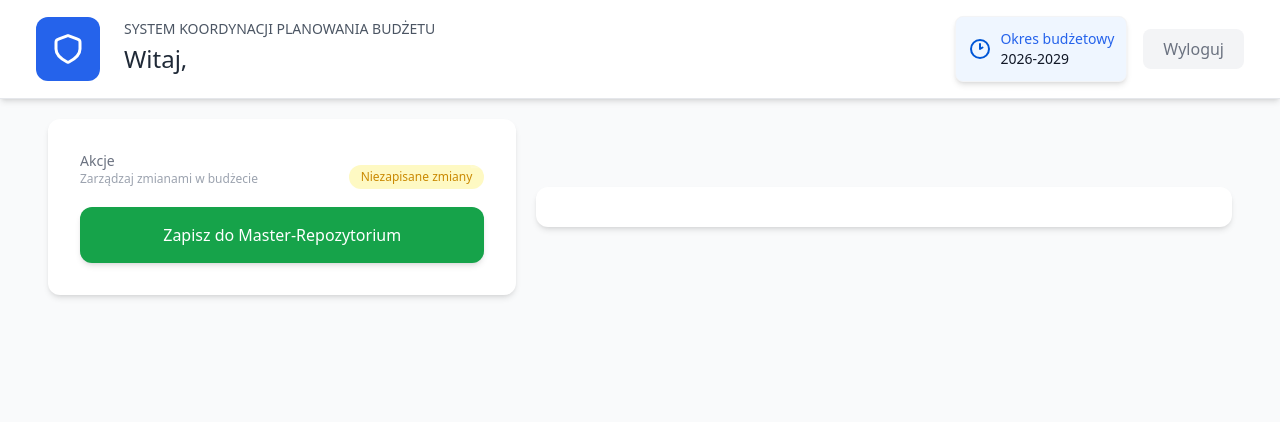
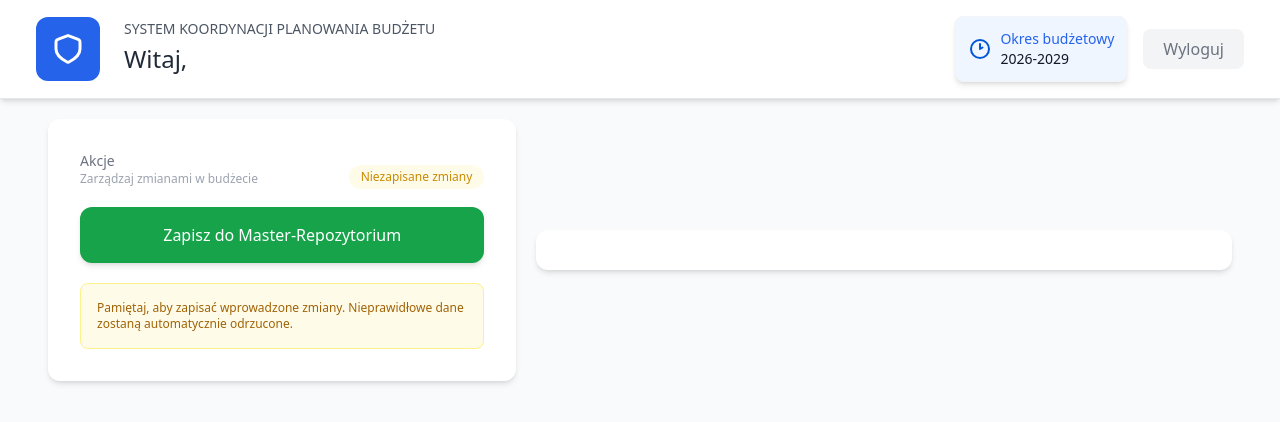
Before and after one commit to olobeca/HackNation, a React (Create React App) app in the folder frontend/: page /BezpieczneZarzadzanieBudzetem in a window 1280 px wide. Shown: the top 422 px of the page. Built offline with nearby package versions, Linux system fonts and the light colour scheme; what tailwindcss-motion would draw is missing.

Commit message:
added set changes bar

```diff
--- a/frontend/src/pages/BezpieczneZarzadzanieBudzetem.jsx
+++ b/frontend/src/pages/BezpieczneZarzadzanieBudzetem.jsx
@@ -5,7 +5,7 @@ import docsWhite from '../assets/docsWhite.svg';
 
 function BezpieczneZarzadzanieBudzetem() {
 
-    const [isChanged,SetisChanged] = useState(false);
+    const [isChanged,SetisChanged] = useState(true);
 
     return (
         <div className="bg-gray-50 h-screen">
@@ -15,22 +15,25 @@ function BezpieczneZarzadzanieBudzetem() {
                     <div className="bg-white shadow-md w-[65%] rounded-xl p-8 relative">
                         {isChanged ? (
                             <div className="flex flex-col gap-1 text-left ">
-                                <h1 className="text-sm text-gray-500">Akcje</h1>
-                                <h1 className="text-xs text-gray-400 mb-4">Zarządzaj zmianami w budżecie</h1>
-                                <button className="w-full py-4 rounded-xl bg-gray-100 text-gray-400 text-base cursor-not-allowed">Zapisz do Master-Repozytorium</button>
-                                <img src={docsGray} alt="dosc" className="w-8 h-8 absolute top-5 right-5 opacity-20"/>
-                            </div>
-                        ) : (
-                            <div className="flex flex-col gap-1 text-left ">
                                 <div className="flex justify-between items-center">
                                     <div>
                                         <h1 className="text-sm text-gray-500">Akcje</h1>
                                         <h1 className="text-xs text-gray-400 mb-4">Zarządzaj zmianami w budżecie</h1>
                                     </div>
-                                    <div className="bg-yellow-100 text-yellow-600 text-xs font-medium px-3 py-1 rounded-full motion-preset-pulse motion-duration-2000 ">Niezapisane zmiany</div>
+                                    <div className="bg-yellow-50 text-yellow-600 text-xs font-medium px-3 py-1 rounded-full motion-preset-pulse motion-duration-2000 ">Niezapisane zmiany</div>
                                 </div>
                                 <button className="w-full py-4 rounded-xl bg-green-600 hover:bg-green-700 hover:shadow-lg hover:scale-105 text-white text-base shadow-md">Zapisz do Master-Repozytorium</button>
                                 <img src={docsWhite} alt="dosc" className="w-8 h-8 absolute top-5 right-5 opacity-20"/>
+                                <div className="mt-4 flex w-full p-4 bg-yellow-50 border border-yellow-200 text-yellow-700 rounded-lg text-xs" role="alert">
+                                    <p>Pamiętaj, aby zapisać wprowadzone zmiany. Nieprawidłowe dane zostaną automatycznie odrzucone.</p>
+                                </div>
+                            </div>
+                        ) : (
+                            <div className="flex flex-col gap-1 text-left relative">
+                                <h1 className="text-sm text-gray-500">Akcje</h1>
+                                <h1 className="text-xs text-gray-400 mb-4">Zarządzaj zmianami w budżecie</h1>
+                                <button className="w-full py-4 rounded-xl bg-gray-100 text-gray-400 text-base cursor-not-allowed">Zapisz do Master-Repozytorium</button>
+                                <img src={docsGray} alt="dosc" className="w-8 h-8 absolute top-0 right-0 opacity-20"/>
                             </div>
                         )}
                     </div>
```
